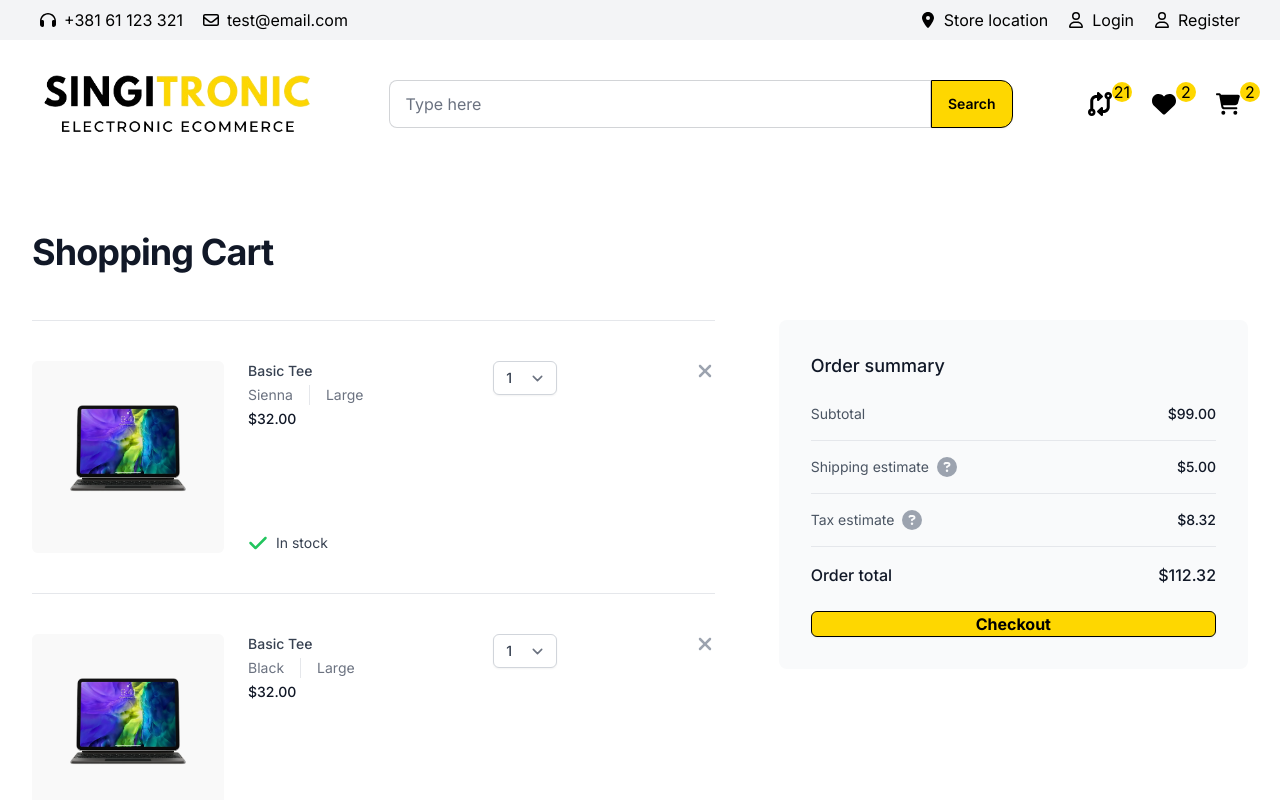
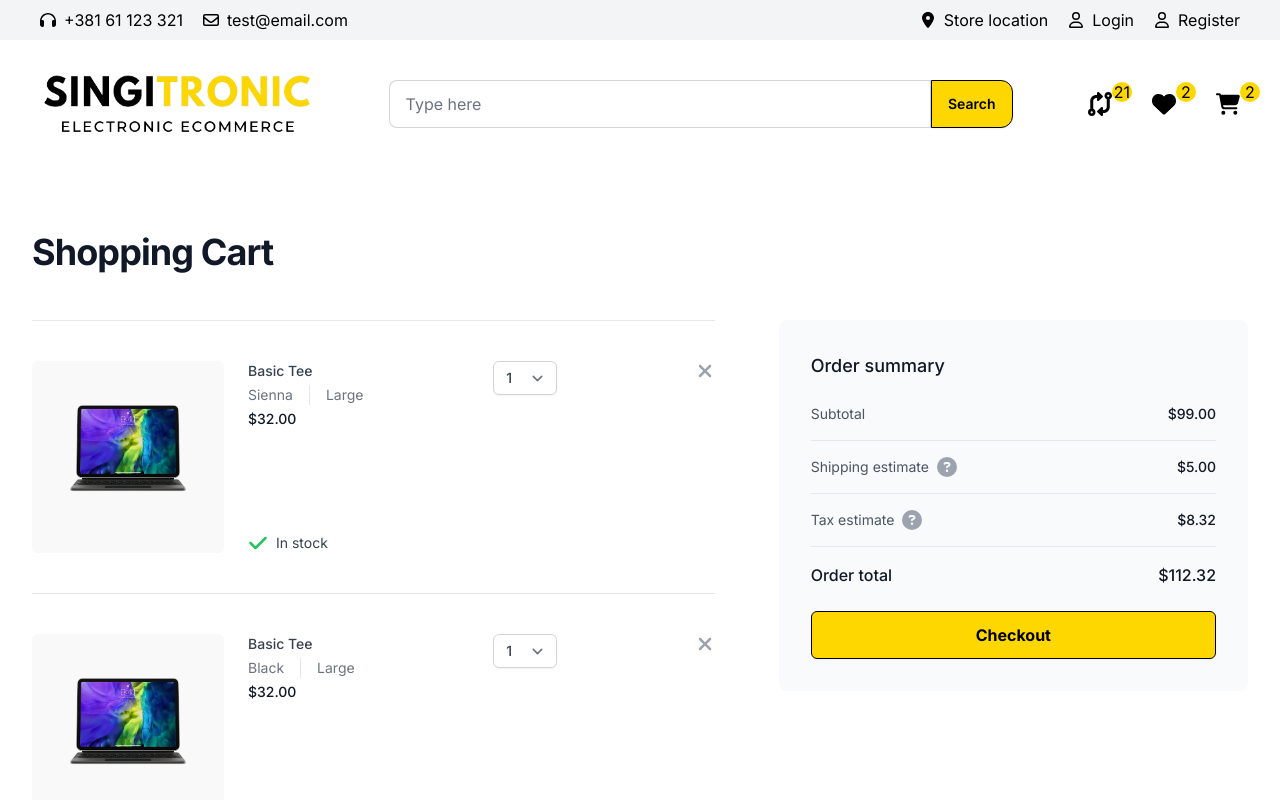
Before and after one commit to EmmaleeBonderud0325/Electronics-eCommerce-Shop-With-Admin-Dashboard-NextJS-NodeJS, a Next.js app: page /cart in a window 1280 px wide. Shown: the top 800 px of the page. Built offline with nearby package versions, Linux system fonts and the light colour scheme.

Commit message:
fixed_bag_with_custom_btn

```diff
--- a/components/CustomButton.tsx
+++ b/components/CustomButton.tsx
@@ -22,7 +22,7 @@ const CustomButton = ({
   return (
     <button
       type={`${buttonType}`}
-      className={`${customWidth !== "no" && `w-${customWidth}`} rounded-md border border-black border-1 bg-custom-yellow px-${paddingX} py-${paddingY} text-${textSize} font-bold text-black shadow-sm hover:bg-black hover:text-custom-yellow focus:outline-none focus:ring-2`}
+      className={`btn ${customWidth !== "no" && `w-${customWidth}`} rounded-md border border-black border-1 bg-custom-yellow px-${paddingX} py-${paddingY} text-${textSize} font-bold text-black shadow-sm hover:bg-black hover:text-custom-yellow focus:outline-none focus:ring-2`}
     >
       {text}
     </button>
```
